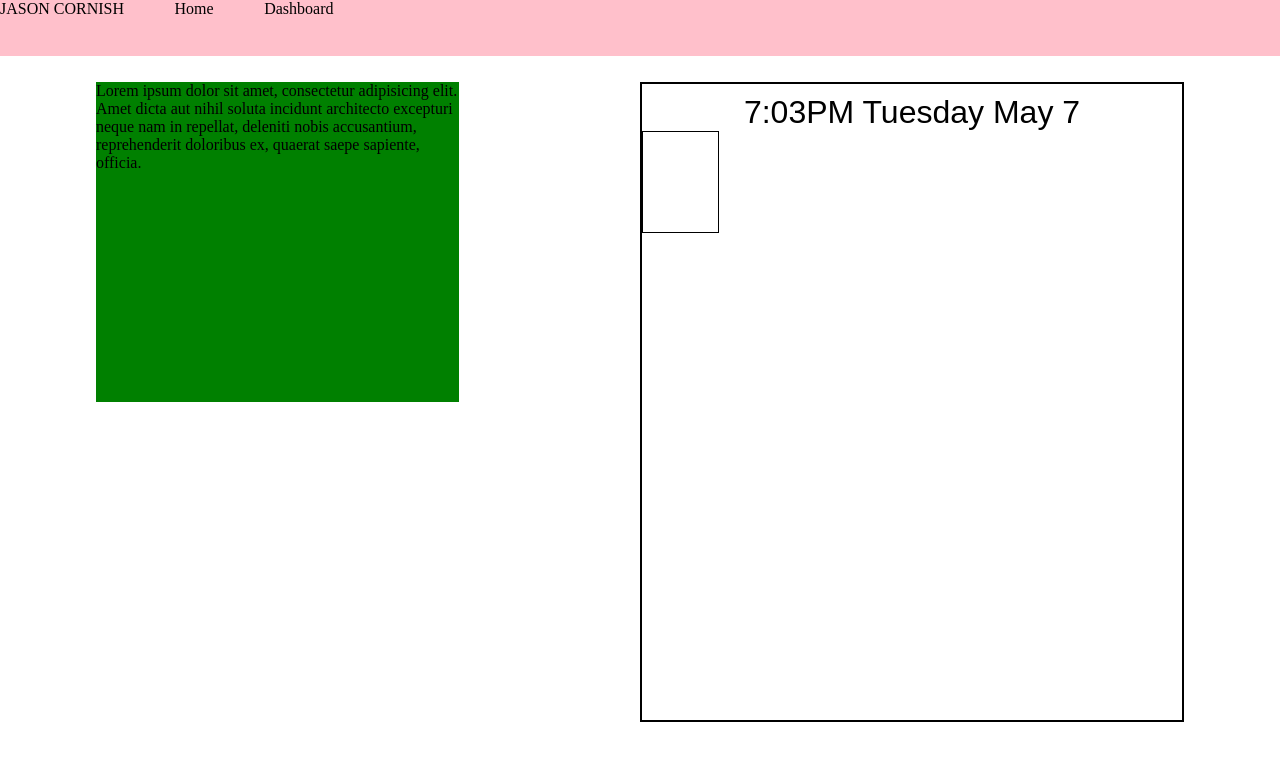
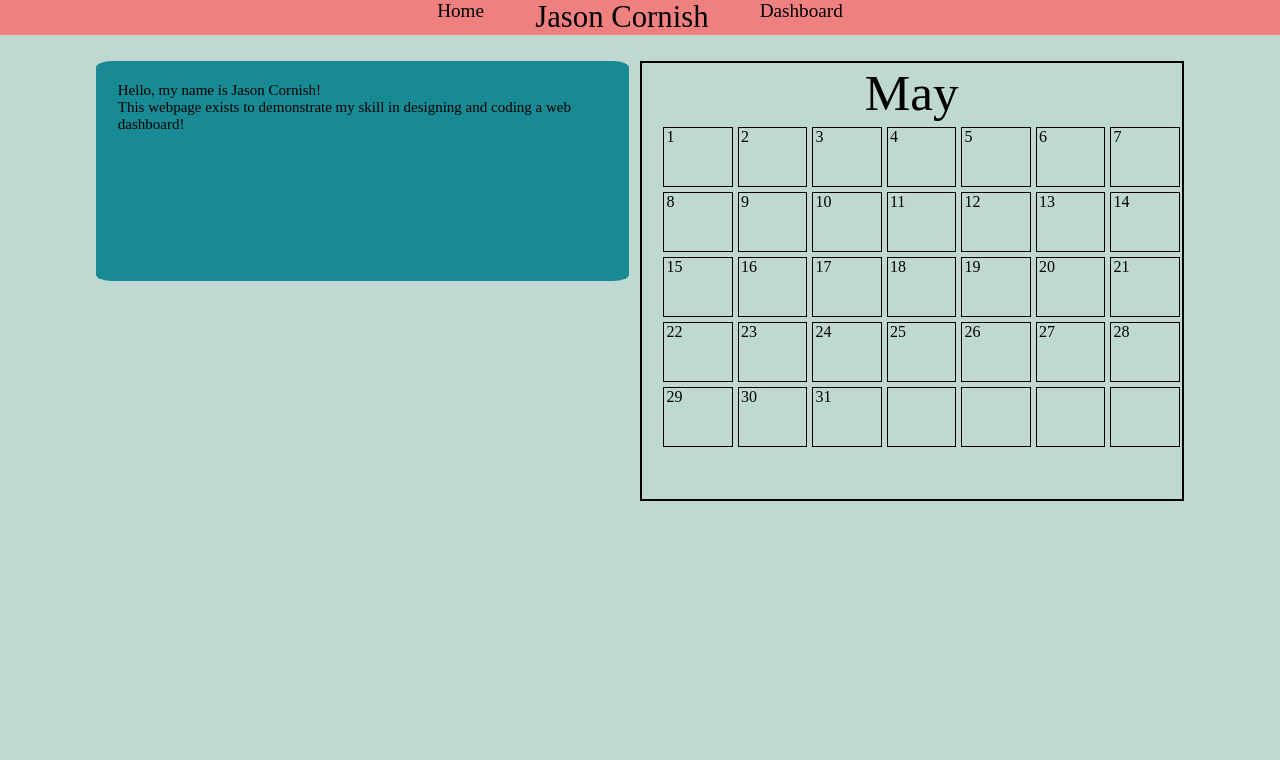
Before and after one commit to JasonCornish5/CodingAcademyNew, a plain HTML site: page index.html in a window 1280 px wide. Drawn offline with Linux system fonts and the light colour scheme; a web font is replaced by a local one.

Commit message:
Made some more changes

```diff
--- a/index.html
+++ b/index.html
@@ -3,15 +3,19 @@
   <head>
   <link rel="stylesheet" href="stylesheet.css">
   <link href="https://fonts.googleapis.com/css?family=Shrikhand" rel="stylesheet">
+  <link rel="stylesheet" href="https://use.typekit.net/sox0cwk.css">
   </head>
     <body>
       <div id="container-0">
           <div id="header-Name">
-            <div id="header-MyName">
-              <a href="index.html">JASON CORNISH</a>
-            </div>
             <div id="header-Home">
               <a href="index.html">Home</a>
+            </div>
+            <div id="header-MyName">
+              <a id ="myName" href="index.html">Jason Cornish</a>
+              <div id="profile-Cont"
+                <img id ="profile-Img" src="jasonProfile1.png" alt="">
+              </div>
             </div>
             <div id="header-Dashboard">
               <a href="index.html">Dashboard</a>
@@ -19,44 +23,47 @@
           </div>
           <div id="main">
             <div id="greeting">
-              <p>Lorem ipsum dolor sit amet, consectetur adipisicing elit. Amet dicta aut nihil soluta incidunt architecto excepturi neque nam in repellat, deleniti nobis accusantium, reprehenderit doloribus ex, quaerat saepe sapiente, officia.</p>
+              <p>Hello, my name is Jason Cornish!</p>
+              <p>This webpage exists to demonstrate my skill in designing and coding a web dashboard!</p>
             </div>
             <div id="calendar">
-              <div id="calendar-TimeDate">
-                <p>7:03PM Tuesday May 7</p>
-              </div>
+              <div id="calendar-May"><p>May</p></div>
               <div id="calendar-Days">
-                  <div id="day1" class="day"></div>
-                  <div id="day2" class="day"></div>
-                  <div id="day3" class="day"></div>
-                  <div id="day4" class="day"></div>
-                  <div id="day5" class="day"></div>
-                  <div id="day6" class="day"></div>
-                  <div id="day7" class="day"></div>
-                  <div id="day8" class="day"></div>
-                  <div id="day9" class="day"></div>
-                  <div id="day10" class="day"></div>
-                  <div id="day11" class="day"></div>
-                  <div id="day12" class="day"></div>
-                  <div id="day13" class="day"></div>
-                  <div id="day14" class="day"></div>
-                  <div id="day15" class="day"></div>
-                  <div id="day16" class="day"></div>
-                  <div id="day17" class="day"></div>
-                  <div id="day18" class="day"></div>
-                  <div id="day19" class="day"></div>
-                  <div id="day20" class="day"></div>
-                  <div id="day21" class="day"></div>
-                  <div id="day22" class="day"></div>
-                  <div id="day23" class="day"></div>
-                  <div id="day24" class="day"></div>
-                  <div id="day25" class="day"></div>
-                  <div id="day26" class="day"></div>
-                  <div id="day27" class="day"></div>
-                  <div id="day28" class="day"></div>
-                  <div id="day29" class="day"></div>
-                  <div id="day30" class="day"></div>
-                  <div id="day31" class="day"></div>
+                  <div id="day1" class="day">1</div>
+                  <div id="day2" class="day">2</div>
+                  <div id="day3" class="day">3</div>
+                  <div id="day4" class="day">4</div>
+                  <div id="day5" class="day">5</div>
+                  <div id="day6" class="day">6</div>
+                  <div id="day7" class="day">7</div>
+                  <div id="day8" class="day">8</div>
+                  <div id="day9" class="day">9</div>
+                  <div id="day10" class="day">10</div>
+                  <div id="day11" class="day">11</div>
+                  <div id="day12" class="day">12</div>
+                  <div id="day13" class="day">13</div>
+                  <div id="day14" class="day">14</div>
+                  <div id="day15" class="day">15</div>
+                  <div id="day16" class="day">16</div>
+                  <div id="day17" class="day">17</div>
+                  <div id="day18" class="day">18</div>
+                  <div id="day19" class="day">19</div>
+                  <div id="day20" class="day">20</div>
+                  <div id="day21" class="day">21</div>
+                  <div id="day22" class="day">22</div>
+                  <div id="day23" class="day">23</div>
+                  <div id="day24" class="day">24</div>
+                  <div id="day25" class="day">25</div>
+                  <div id="day26" class="day">26</div>
+                  <div id="day27" class="day">27</div>
+                  <div id="day28" class="day">28</div>
+                  <div id="day29" class="day">29</div>
+                  <div id="day30" class="day">30</div>
+                  <div id="day31" class="day">31</div>
+                  <div id="day32" class="day-Grey"></div>
+                  <div id="day33" class="day-Grey"></div>
+                  <div id="day34" class="day-Grey"></div>
+                  <div id="day35" class="day-Grey"></div>
               </div>
 
             </div>
--- a/stylesheet.css
+++ b/stylesheet.css
@@ -5,10 +5,15 @@ body {
   margin-top: 0;
   padding-top: 0;
   height: 1000px;
+  background-color: #bfd8d1;
 }
 
 p {
   margin: 0px;
+}
+
+#container-0 {
+  height: 1000px;
 }
 
 #header-Name {
@@ -18,23 +23,43 @@ grid-template-columns: auto auto auto 70%;
 grid-template-rows: 7vh;
 
 grid-template-areas:
-"name home dashboard .";
-
-background-color: #ffc0cb;
+"home name dashboard .";
+display: flex;
+justify-content: center;
+background-color: #ee8080;
 text-decoration: none;
 margin-bottom: 2%;
 
+}
+
+#header-Name div {
+  margin: 0px 2% 0px 2%;
 }
 
 #header-Name a {
   text-decoration: none;
   font-family: Shrikhand;
   color: black;
+  font-size: 120%;
 }
 
 #header-MyName {
+  font-size: 160%;
+}
+
+#profile-Cont {
+  display: block;;
+  height: 10%;
+  width: 10%;
+}
+
+
+#header-MyName {
   grid-area: name;
+}
 
+#myName a:hover #profile-Cont{
+display: block;
 }
 
 #header-Home {
@@ -49,89 +74,71 @@ margin-bottom: 2%;
 
 #main {
   width: 85%;
-  height: 100vh;
+  height: 100%;
   margin: auto;
   display: grid;
+  background-color: #bfd8d1;
 
-  grid-template-columns: 1fr 1fr 1fr 1fr 1fr 1fr;
-  grid-template-rows: 20% 20% 20% 20% 20%;
+  grid-template-columns: repeat(6, 16.66%);
+  grid-template-rows: repeat(5, 22%);
 
   grid-template-areas:
-  "greeting greeting . calendar calendar calendar"
-  "greeting greeting . calendar calendar calendar"
+  "greeting greeting greeting calendar calendar calendar"
   ". . . calendar calendar calendar"
-  ". . . calendar calendar calendar";
+  ". . . . . ."
+  ". . . . . .";
 }
 
 #greeting {
   grid-area: greeting;
-  background-color: green;
+  background-color: #178a94;
   margin-top: 0px;
+  border-radius: 3%;
+  padding: 4%;
+  margin-right: 2%;
+}
+
+#greeting p {
+  font-family: Merriweather;
+  font-size: 15px;
 }
 
 #calendar {
   grid-area: calendar;
-  border: 2px solid black;
   display: flex;
   flex-direction: column;
+  border: solid 2px black;
+  overflow: hidden;
+}
+
+#calendar-May {
+  font-size: 4vw;
+  align-self: center;
+  margin-bottom: 1%;
 
 }
 
-#calendar-TimeDate p {
-  font-family: arial;
-  font-size: 2.5vw;
-  text-align: center;
-  margin-top: 2%;
-  height: 20%;
+#calendar-May p {
+  font-family: Merriweather;
+
 }
 
 #calendar-Days {
-  display: grid;
+display: grid;
+grid-gap: 5px;
+grid-template-rows: repeat(5, 50%);
+grid-template-columns: repeat(7, 14%);
+grid-auto-flow: row;
+padding: 0px 4% 4% 4%;
+font-family: Merriweather;
 
-  height: 80%;
-
-  grid-template-columns: 1fr 1fr 1fr 1fr 1fr 1fr 1fr;
-  grid-template-rows: 1fr 1fr 1fr 1fr 1fr;
-
-  grid-template-areas:
-
-  "day . . . . . .";
-
-
-  /* grid-template-areas:
-  "row1"
-  "row2"
-  "row3"
-  "row4"
-  "row5"; */
 }
 
-#day1 {
-  grid-area: day;
-  border: 1px solid black;
+.day {
+  border: solid 1px black;
+  padding-left: 3%;
 }
 
-/* #row-1 {
-  grid-area: row1;
-  border: 1px solid black;
+.day-Grey {
+  border: solid 1px black;
 }
-
-#row-2 {
-  grid-area: row2;
-  border: 1px solid black;
-}
-
-#row-3 {
-  grid-area: row3;
-  border: 1px solid black;
-}
-
-#row-4 {
-  grid-area: row4;
-  border: 1px solid black;
-}
-
-#row-5 {
-  grid-area: row5;
-  border: 1px solid black;
-} */
```
Also changed, not shown: 1 other file.
